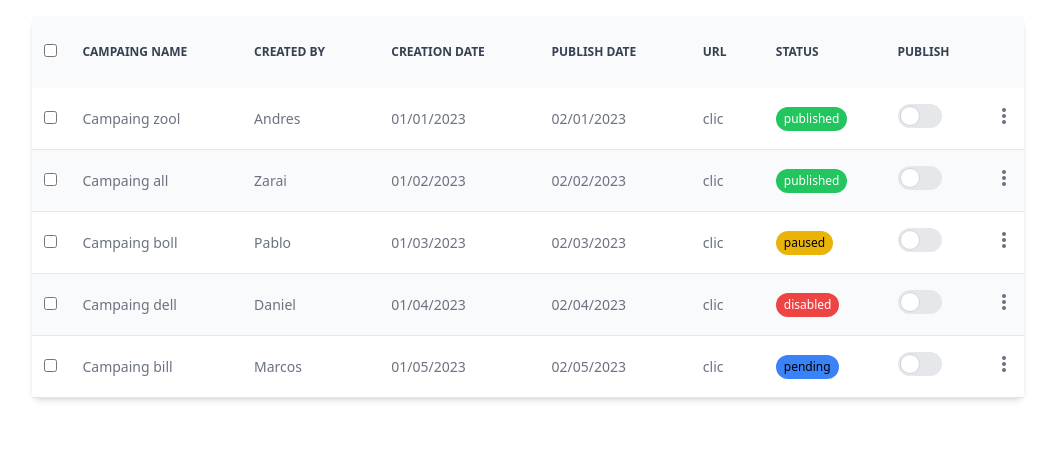
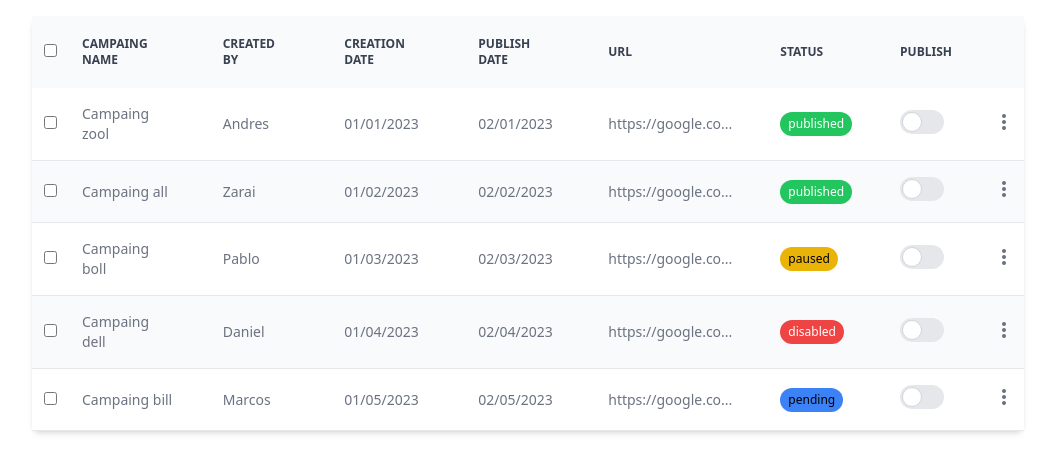
Before and after one commit to bsquiroz/LibTableVue, a Vue app: page / in a window 1280 px wide. Shown: the top 472 px of the page, without its empty margins (112-1167 px from the left). Built offline with nearby package versions, Linux system fonts and the light colour scheme.

Commit message:
replace url from url component cell

```diff
--- a/src/components/Table/components/TableBodyCell/CellBodyUrl.vue
+++ b/src/components/Table/components/TableBodyCell/CellBodyUrl.vue
@@ -8,6 +8,8 @@ defineProps<Props>();
 
 <template>
     <td class="px-6 py-4">
-        <a :href="url" target="_blank">clic</a>
+        <a :href="url" target="_blank">{{
+            url.length > 17 ? `${url.slice(0, 17)}...` : url
+        }}</a>
     </td>
 </template>
```
